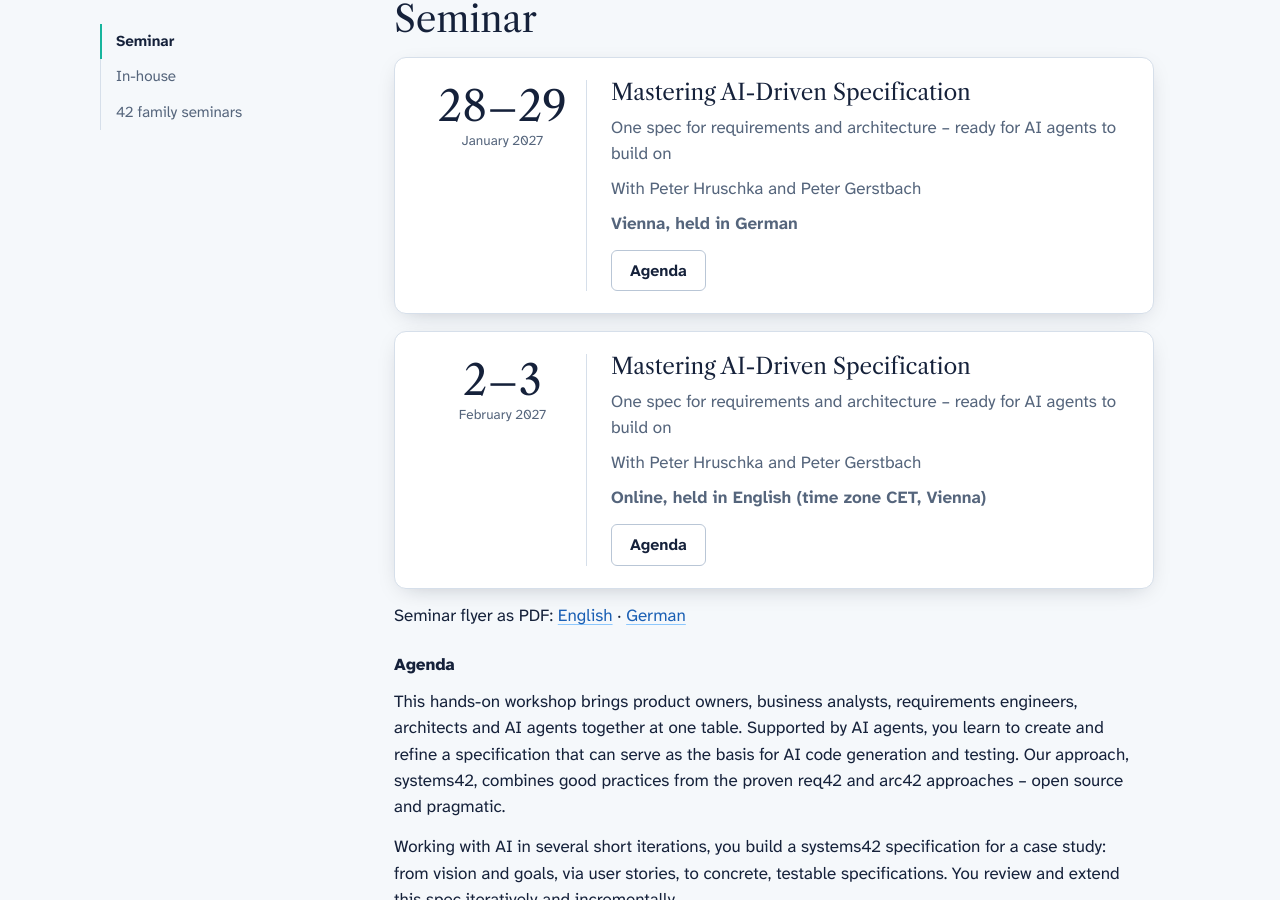
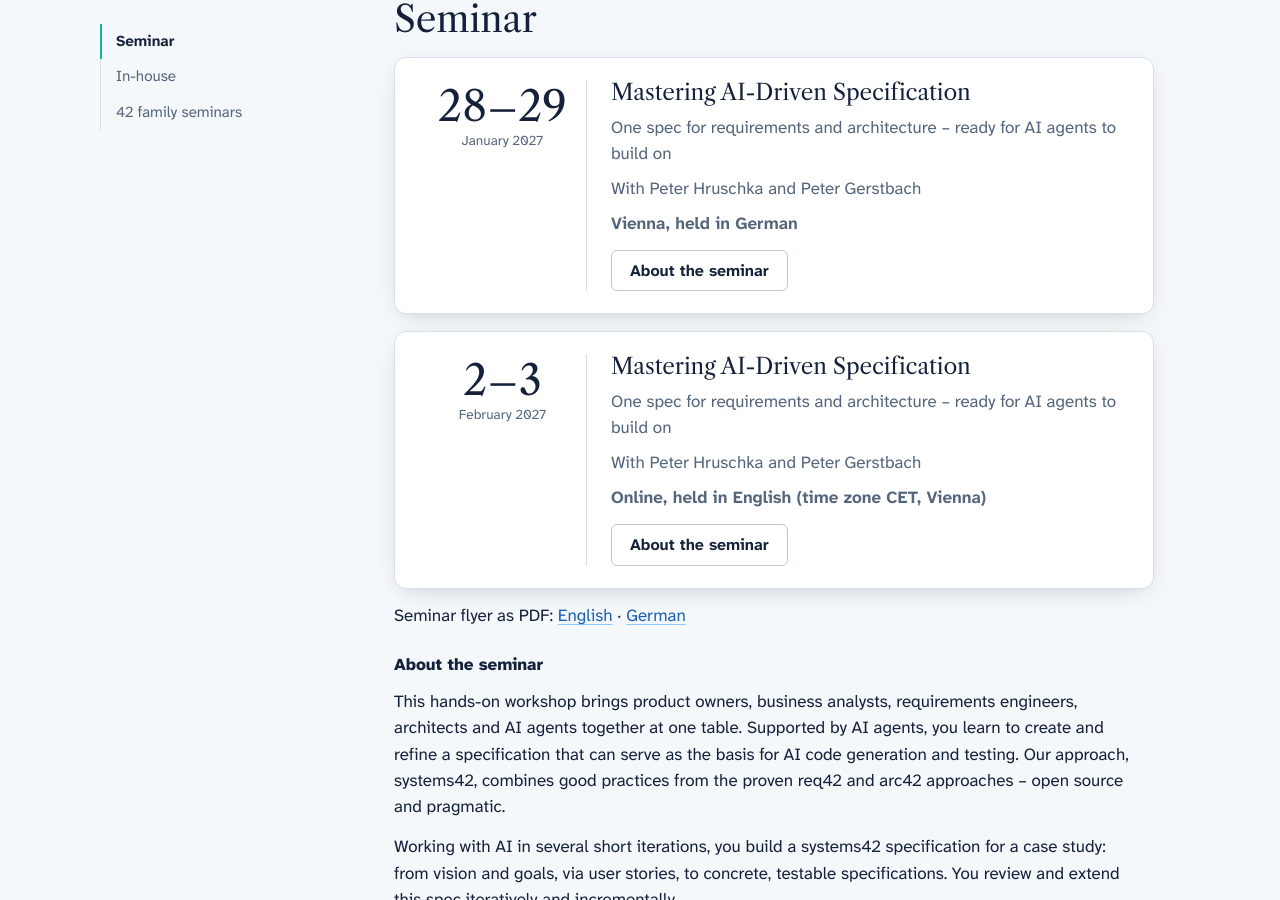
Before and after one commit to systems42-org/systems42.org-site, a Jekyll site: the page built from _pages/training.md, in a window 1280 px wide and 900 px high, scrolled down 294 px. Built offline with Jekyll 4.4.1, drawn with Linux system fonts in a browser that asks for light colours.

Commit message:
Training: 'About the seminar' instead of 'Agenda'; German format list without 'oder'
The section and the event-card buttons now say 'About the seminar'
(#about-seminar). #agenda stays on the Topics heading, so agenda_url and
older links still land on the agenda.

Co-Authored-By: Claude Opus 5.5 <noreply@anthropic.com>

```diff
--- a/_data/course/de.yml
+++ b/_data/course/de.yml
@@ -1,6 +1,6 @@
 # Seminar description, German. Read by the German flyer (_flyers/de.md ->
 # _layouts/flyer.html). en.yml has the same keys in English and also feeds
-# the agenda on /training/. Keep both files in the same structure.
+# the "About the seminar" section on /training/. Keep both files in the same structure.
 #
 # Dates come from _data/events.yml, not from here. What only makes sense in
 # one medium (the "more information" link on the flyer, the Register button
@@ -84,6 +84,6 @@ facts:
       - Peter Gerstbach
   - label: Format
     list:
-      - Offen oder
-      - Inhouse oder
+      - Offen
+      - Inhouse
       - Online
--- a/_data/course/en.yml
+++ b/_data/course/en.yml
@@ -1,5 +1,5 @@
 # Seminar description, English. Same keys as de.yml (see the notes there).
-# Read by the English flyer (_flyers/en.md) and the agenda on /training/.
+# Read by the English flyer (_flyers/en.md) and the "About the seminar" section on /training/.
 # Text as in flyer-MAS-systems42-EN-V7.docx.
 
 title: Mastering AI-Driven Specification
--- a/_includes/course-agenda.html
+++ b/_includes/course-agenda.html
@@ -1,12 +1,14 @@
 {%- comment -%}
   Agenda, takeaways and prerequisites of the seminar, from _data/course/<lang>.yml.
   Used by the flyer and by /training/, so the text exists only once per language.
-  Params: course (a _data/course entry), level (heading level, default 2)
+  Params: course (a _data/course entry), level (heading level, default 2),
+          topics_id (optional id on the Topics heading; /training/ uses "agenda",
+          the target of agenda_url in _data/events.yml)
 {%- endcomment -%}
 {%- assign ca = include.course -%}
 {%- assign h1 = include.level | default: 2 -%}
 {%- assign h2 = h1 | plus: 1 -%}
-<h{{ h1 }}>{{ ca.topics_heading }}</h{{ h1 }}>
+<h{{ h1 }}{% if include.topics_id %} id="{{ include.topics_id }}"{% endif %}>{{ ca.topics_heading }}</h{{ h1 }}>
 {% for day in ca.days -%}
 <h{{ h2 }}>{{ day.title }}</h{{ h2 }}>
 <ul>
--- a/_pages/training.md
+++ b/_pages/training.md
@@ -20,7 +20,7 @@ toc:
     <p><b>{{ ev.where }}</b></p>
     <div class="cta">
       {% if ev.registration_open %}<a class="btn btn-blue" href="https://trainings.arc42.org/registration/?kurs={{ ev.arc42_id }}">Register</a>{% endif %}
-      <a class="btn btn-outline" href="#agenda">Agenda</a>
+      <a class="btn btn-outline" href="#about-seminar">About the seminar</a>
     </div>
   </div>
 </div>
@@ -28,14 +28,14 @@ toc:
 
 Seminar flyer as PDF: [English](/assets/flyer-MAS-systems42-EN.pdf) · [German](/assets/flyer-MAS-systems42-DE.pdf)
 
-### Agenda {#agenda}
+### About the seminar {#about-seminar}
 
 {% assign course = site.data.course.en %}
 {{ course.intro | markdownify }}
 
 <dl class="facts">{% include course-facts.html course=course medium="web" %}</dl>
 
-{% include course-agenda.html course=course level=4 %}
+{% include course-agenda.html course=course level=4 topics_id="agenda" %}
 
 ### Registration {#register}
 
```
